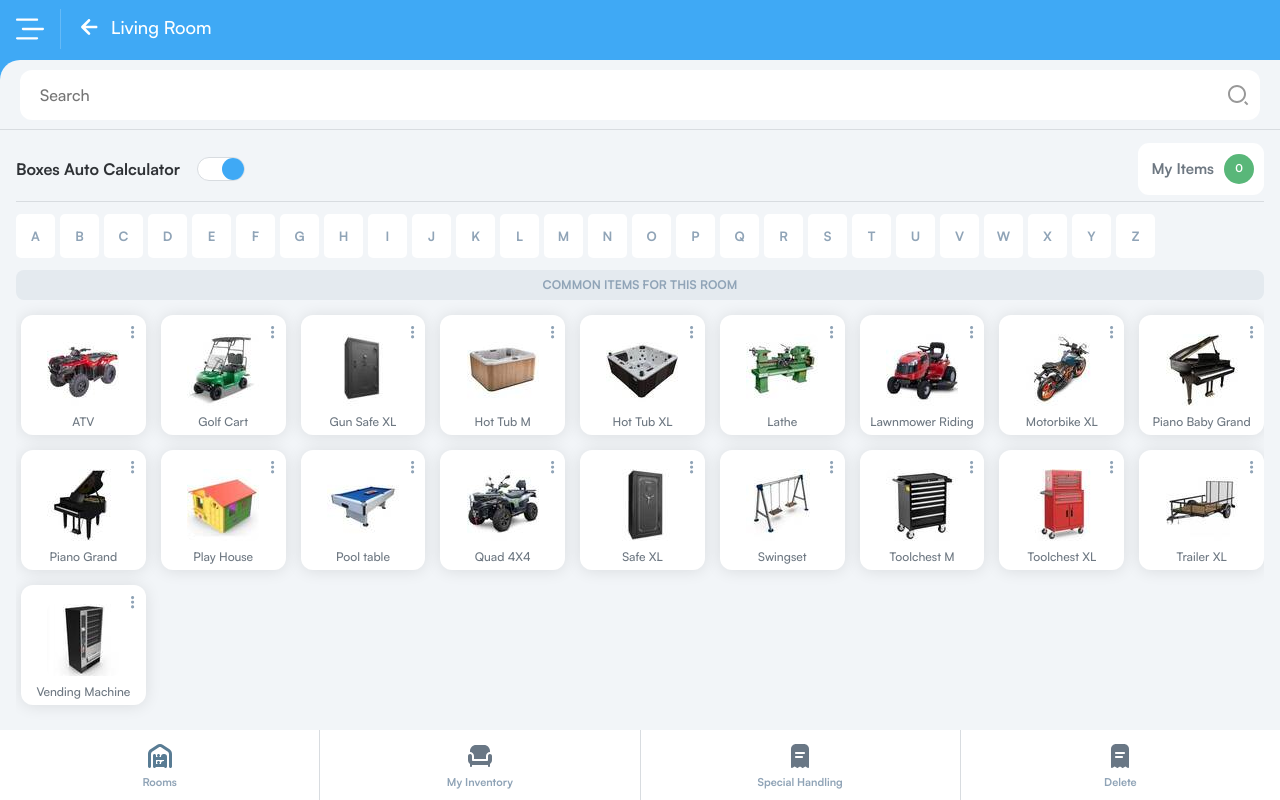
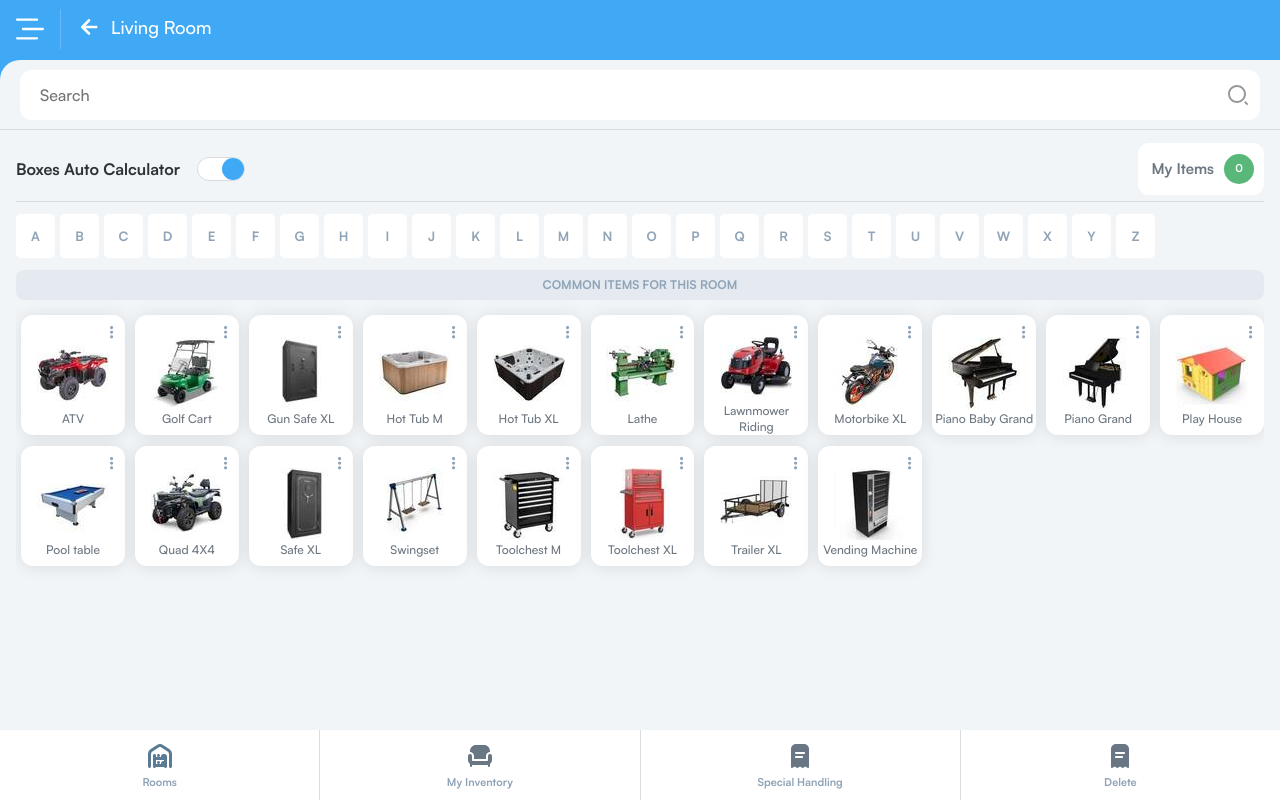
Before and after one commit to Igorsimic1988/mooxiapp, a React (Create React App) app: page / in a window 1280 px wide. Both pictures are taken after a click on the button "Living Room". Built offline with nearby package versions, Linux system fonts and the light colour scheme.

Commit message:
Fixin card width and name of the Items padding and top marign

```diff
--- a/src/components/Inventory/ItemSelection/Item/Item.module.css
+++ b/src/components/Inventory/ItemSelection/Item/Item.module.css
@@ -84,7 +84,9 @@
   }
 
   .itemName {
-    margin-top: 8px;
+    margin-top: 2px;
+    padding-left: 2px;
+    padding-right: 2px;
     color: #6E7882;
     text-align: center;
     font-family: Satoshi;
--- a/src/components/Inventory/ItemSelection/ItemList/ItemList.module.css
+++ b/src/components/Inventory/ItemSelection/ItemList/ItemList.module.css
@@ -2,8 +2,8 @@
 
 .itemList {
   display: grid; /* Enables grid layout */
-  grid-template-columns: repeat(auto-fill, minmax(118px, 1fr)); /* Responsive grid */       /* Allows items to wrap to the next line */
-    gap: 15px;               /* Defines space between items */
+  grid-template-columns: repeat(auto-fill, minmax(101px, 1fr)); /* Responsive grid */       /* Allows items to wrap to the next line */
+    gap: 10px;               /* Defines space between items */
     padding-top: 15px;
     padding-left: 5px;
     padding-right: 0px;             /* Removes default padding */
```
